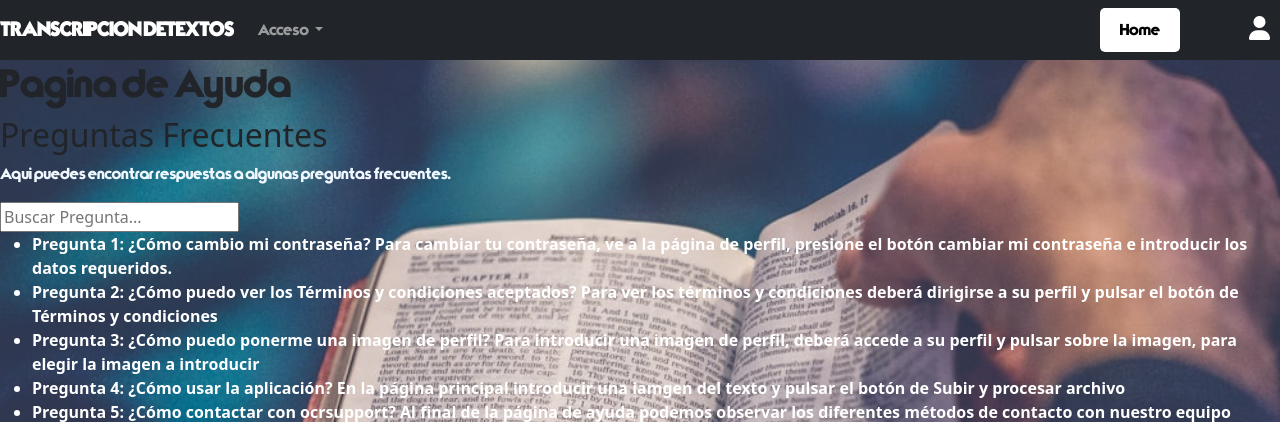
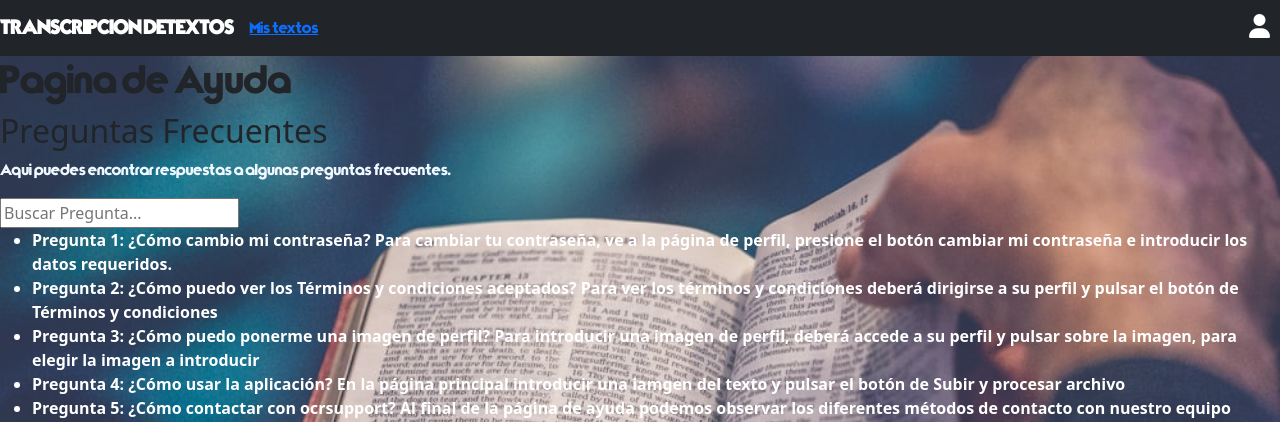
Before and after one commit to CarlosMG01/ISW, a Flask app: page /ayuda in a window 1280 px wide. Shown: the top 422 px of the page. Run offline with Flask 3, Linux system fonts and the light colour scheme; the visitor is signed in with stand-in values (Sample User, id 1); some libraries are stand-ins or nearby versions.

Commit message:
header unido

```diff
--- a/Proyecto/templates/ayuda.html
+++ b/Proyecto/templates/ayuda.html
@@ -8,7 +8,7 @@
 
 
     <title>OCR</title>
-    {% include 'header1.html' %}
+    {% include 'header.html' %}
 </head>
 <body>
     <header>
--- a/Proyecto/templates/chat.html
+++ b/Proyecto/templates/chat.html
@@ -8,7 +8,7 @@
 
 
     <title>Chat con Support</title>
-    {% include 'header1.html' %}
+    {% include 'header.html' %}
 
 </head>
 <body>
--- a/Proyecto/templates/header.html
+++ b/Proyecto/templates/header.html
@@ -4,11 +4,10 @@
 	<head>
 		<meta charset="utf-8">
 		<title>OCR</title>
-
+		<link rel="stylesheet" href="https://cdnjs.cloudflare.com/ajax/libs/font-awesome/6.3.0/css/all.min.css">
 		<link rel="stylesheet" href="https://cdn.jsdelivr.net/npm/bootstrap/dist/css/bootstrap.min.css">
 		<script src="https://code.jquery.com/jquery-3.6.0.min.js"></script>
 		<script src="https://cdn.jsdelivr.net/npm/bootstrap/dist/js/bootstrap.bundle.min.js"></script>
-    <!--<link rel="stylesheet" href="{{ url_for('static', filename='styles.css') }}">-->
 	</head>
 
 	<body>
@@ -18,29 +17,19 @@
 											    aria-controls="navbarSupportedContent" aria-expanded="false" aria-label="Toggle navigation">
 				<span class="navbar-toggler-icon"></span>
 			</button>
-
 			<div class="collapse navbar-collapse justify-content-between" id="navbarSupportedContent">
 				<ul class="navbar-nav ml-auto">
-                <li class="nav-item dropdown">
-                    <a class="nav-link dropdown-toggle" href="#" id="navbarDropdown" role="button"
-                        data-toggle="dropdown" aria-haspopup="true" aria-expanded="false">
-                        Acceso
+					{% if 'logged_in' in session %}
+					<a href= "/mistextos"> Mis textos</a>
+				</ul>
+					<a href="/perfil-usuario">
+						<i class="fas fa-user fa-lg text-white" style="margin-right: 10px;font-size: 24px;"></i>
 					</a>
-                    <div class="dropdown-menu" aria-labelledby="navbarDropdown">
-                        <a class="dropdown-item" href="/inicio_sesion">Inicio de Sesión</a>
-                        <a class="dropdown-item" href="/registro">Registro</a>
+					{% else %}
+				</ul>
+					<a href="/inicio_sesion" class="btn btn-light" role="button" style="margin-right: 10px">Inicio/Registro</a>
+					{% endif %}
 			</div>
-                </li>
-
-            </ul>
-
-            <!--
-            <form class="d-flex">
-                <input class="form-control mr-sm-2" type="search" placeholder="Search" aria-label="Search">
-                <button class="btn btn-outline-success my-2 my-sm-0" type="submit">Search</button>
-            </form>
-        </div>
-         -->
 		</nav>
 	</body>
 
--- a/Proyecto/templates/header1.html
+++ /dev/null
@@ -1,55 +0,0 @@
-<!doctype html>
-<html lang="en">
-
-<head>
-    <meta charset="utf-8">
-    <title>OCR</title>
-    <link rel="stylesheet" href="https://cdnjs.cloudflare.com/ajax/libs/font-awesome/6.3.0/css/all.min.css">
-    <link rel="stylesheet" href="https://cdn.jsdelivr.net/npm/bootstrap/dist/css/bootstrap.min.css">
-    <script src="https://code.jquery.com/jquery-3.6.0.min.js"></script>
-    <script src="https://cdn.jsdelivr.net/npm/bootstrap/dist/js/bootstrap.bundle.min.js"></script>
-    <!--<link rel="stylesheet" href="{{ url_for('static', filename='styles.css') }}">-->
-</head>
-
-<body>
-    <nav class="navbar navbar-expand-lg navbar-dark bg-dark">
-        <a class="navbar-brand" href="/restricted" ><strong>TRANSCRIPCION DE TEXTOS</strong></a>
-        <button class="navbar-toggler" type="button" data-toggle="collapse" data-target="#navbarSupportedContent"
-            aria-controls="navbarSupportedContent" aria-expanded="false" aria-label="Toggle navigation">
-            <span class="navbar-toggler-icon"></span>
-        </button>
-
-        <div class="collapse navbar-collapse justify-content-between" id="navbarSupportedContent">
-            <ul class="navbar-nav ml-auto">
-                <li class="nav-item dropdown">
-                    <a class="nav-link dropdown-toggle" href="#" id="navbarDropdown" role="button"
-                        data-toggle="dropdown" aria-haspopup="true" aria-expanded="false">
-                        Acceso
-                    </a>
-                    <div class="dropdown-menu" aria-labelledby="navbarDropdown">
-                        <a class="dropdown-item" href="/inicio_sesion">Inicio de Sesión</a>
-                        <a class="dropdown-item" href="/registro">Registro</a>
-                    </div>
-
-                </li>
-	            </ul>
-                <a href="/restricted" class="button" style="margin-right: -700px">Home</a>
-
-	<a href="/perfil-usuario">
-			<i class="fas fa-user fa-lg text-white" style="margin-right: 10px;font-size: 24px;"></i>
-		</a>
-    </nav>
-    <style>
-        .button {
-            display: inline-block;
-            padding: 10px 20px;
-            background-color: white;
-            color: black;
-            text-decoration: none;
-            border: none;
-            border-radius: 5px;
-        }
-    </style>
-</body>
-
-</html>
--- a/Proyecto/templates/restricted.html
+++ b/Proyecto/templates/restricted.html
@@ -7,7 +7,7 @@
     <link rel="stylesheet" type="text/css" href="{{ url_for('static', filename='home.css') }}">
 
     <title>OCR</title>
-    {% include 'header1.html' %}
+    {% include 'header.html' %}
 
 </head>
 
```
Lines whose indentation alone changed are shown as unchanged.
